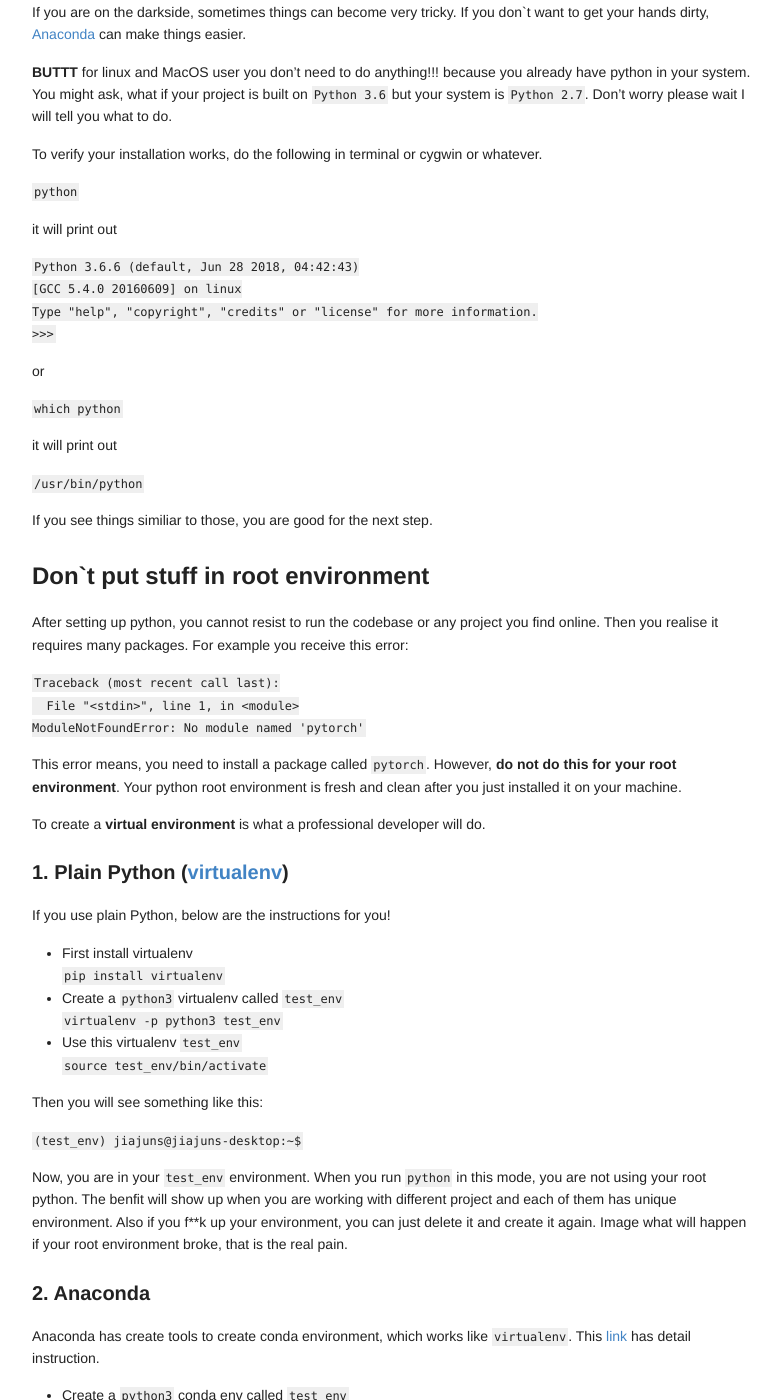
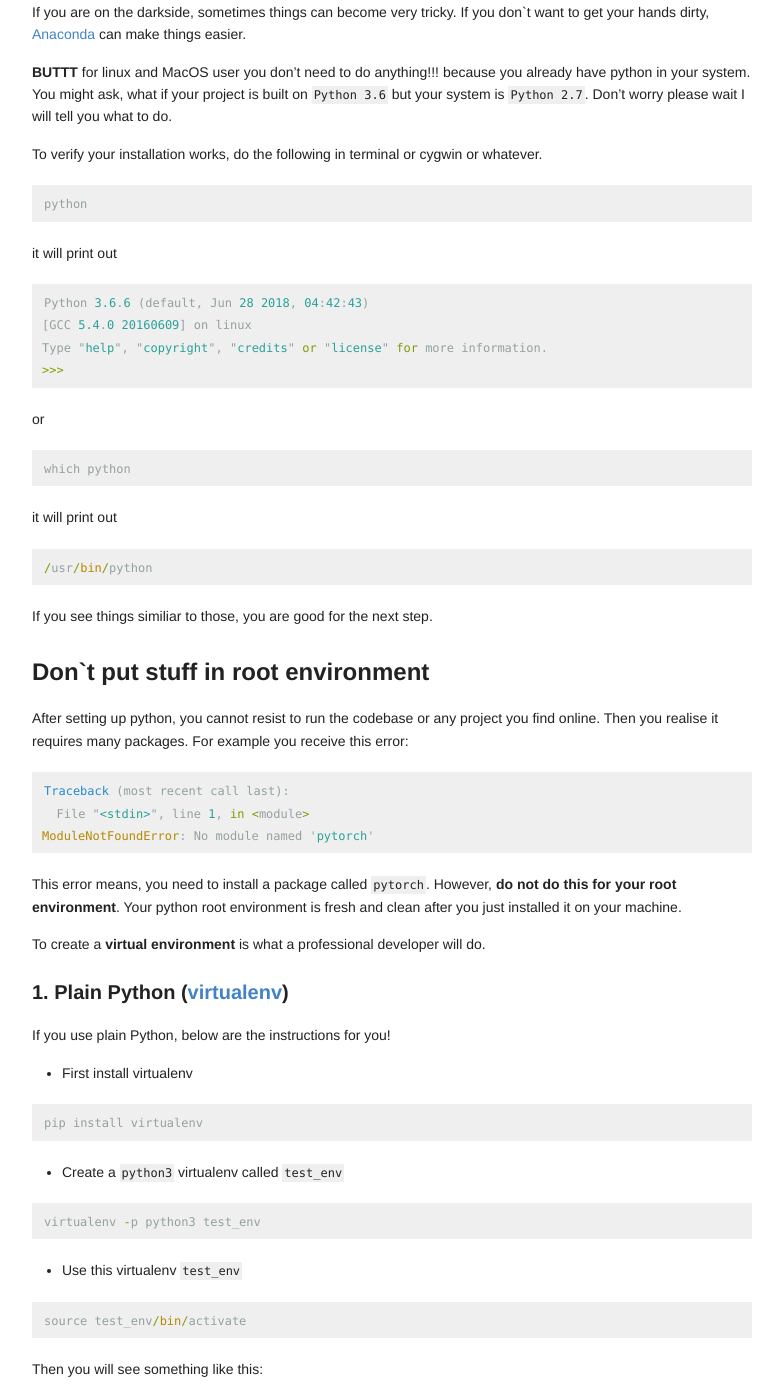
Before and after one commit to jiajuns/jiajun.github.io, a Jekyll site: the page built from _posts/2018-9-07-Setup-Python-Environment.md, in a window 1280 px wide and 1400 px high, scrolled down 650 px. Shown: the whole window, without its empty margins (248-1031 px from the left). Built offline with Jekyll 4.4.1, drawn with Linux system fonts in a browser that asks for light colours; some of the changed text lies outside the part shown.

Commit message:
change format

````diff
--- a/_posts/2018-9-07-Setup-Python-Environment.md
+++ b/_posts/2018-9-07-Setup-Python-Environment.md
@@ -18,26 +18,26 @@ If you are on the darkside, sometimes things can become very tricky. If you don`
 **BUTTT** for linux and MacOS user you don't need to do anything!!! because you already have python in your system. You might ask, what if your project is built on `Python 3.6` but your system is `Python 2.7`. Don't worry please wait I will tell you what to do.
 
 To verify your installation works, do the following in terminal or cygwin  or whatever.
-```code
+{% highlight python %}
 python
-```
+{% endhighlight %}
 it will print out
-```code
+{% highlight python %}
 Python 3.6.6 (default, Jun 28 2018, 04:42:43)
 [GCC 5.4.0 20160609] on linux
 Type "help", "copyright", "credits" or "license" for more information.
 >>>
-```
+{% endhighlight %}
 
 or
-```code
+{% highlight python %}
 which python
-```
+{% endhighlight %}
 
 it will print out
-```code
+{% highlight python %}
 /usr/bin/python
-```
+{% endhighlight %}
 
 If you see things similiar to those, you are good for the next step.
 
@@ -46,11 +46,11 @@ Don`t put stuff in root environment
 ---
 After setting up python, you cannot resist to run the codebase or any project you find online. Then you realise it requires many packages. For example you receive this error:
 
-```code
+{% highlight python %}
 Traceback (most recent call last):
   File "<stdin>", line 1, in <module>
 ModuleNotFoundError: No module named 'pytorch'
-```
+{% endhighlight %}
 
 This error means, you need to install a package called `pytorch`. However, **do not do this for your root environment**. Your python root environment is fresh and clean after you just installed it on your machine.
 
@@ -60,24 +60,24 @@ To create a **virtual environment** is what a professional developer will do.
 If you use plain Python, below are the instructions for you!
 
 * First install virtualenv
-```code
+{% highlight python %}
 pip install virtualenv
-```
+{% endhighlight %}
 
 * Create a `python3` virtualenv called `test_env`
-```code
+{% highlight python %}
 virtualenv -p python3 test_env
-```
+{% endhighlight %}
 
 * Use this virtualenv `test_env`
-```code
+{% highlight python %}
 source test_env/bin/activate
-```
+{% endhighlight %}
 
 Then you will see something like this:
-```code
+{% highlight python %}
 (test_env) jiajuns@jiajuns-desktop:~$
-```
+{% endhighlight %}
 
 Now, you are in your `test_env` environment. When you run `python` in this mode, you are not using your root python. The benfit will show up when you are working with different project and each of them has unique environment. Also if you f**k up your environment, you can just delete it and create it again. Image what will happen if your root environment broke, that is the real pain.
 
@@ -85,18 +85,18 @@ Now, you are in your `test_env` environment. When you run `python` in this mode,
 Anaconda has create tools to create conda environment, which works like `virtualenv`. This [link](https://conda.io/docs/user-guide/tasks/manage-environments.html) has detail instruction.
 
 * Create a `python3` conda env called `test_env`
-```code
+{% highlight python %}
 conda create -n test_env python=3.6
-```
+{% endhighlight %}
 
 use this conda environment `test_env`
-```code
+{% highlight python %}
 source activate test_env
-```
+{% endhighlight %}
 or
-```code
+{% highlight python %}
 activate test_env
-```
+{% endhighlight %}
 
 Now you have known how to create an environment using virtualenv or conda
 
@@ -105,44 +105,44 @@ Put library to your virtual environment
 The most popular choice is `pip`
 
 Linux user:
-```code
+{% highlight python %}
 sudo apt-get install python-pip
-```
+{% endhighlight %}
 
 MacOS user:
-```code
+{% highlight python %}
 sudo easy_install pip
-```
+{% endhighlight %}
 
 Windows user:
 
 Download [get-pip.py](https://bootstrap.pypa.io/get-pip.py) to a folder on your computer. Open a command prompt window and navigate to the folder containing get-pip.py. Then run
-```code
+{% highlight python %}
 python get-pip.py
-```
+{% endhighlight %}
 
 Once you have `pip` ready, you can install any package by
-```code
+{% highlight python %}
 pip install [package]
-```
+{% endhighlight %}
 
 If you have anaconda, you can use conda to install package
-```code
+{% highlight python %}
 conda install [package]
-```
+{% endhighlight %}
 
 However!
 ---
 For a well maintained project, other developer has prepared something to make your life easier. It is generally called environment file. If the team is using `virtualenv`, the file usually named as `requirements.txt`. [Here](https://github.com/BlueRiverTechnology/ts-datacart) is an example. You can create the environment by:
 
-```code
+{% highlight python %}
 virtualenv -p python3 brtenv
 pip install -r requirements.txt
-```
+{% endhighlight %}
 
 On the other hand, some team use `conda` to manage environment, the file usually named as `environment.yml`. [Here](https://github.com/BlueRiverTechnology/ts-standcount-model) is an example. You can create the environment by:
 
-```code
+```highlight
 conda env create -f environment.yml
 ```
 
````
